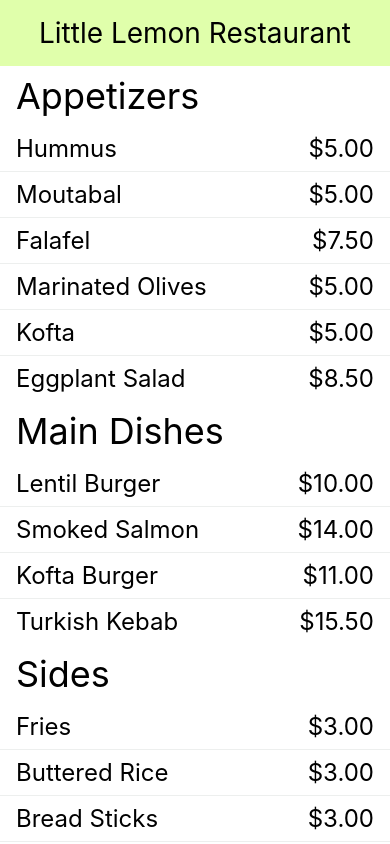
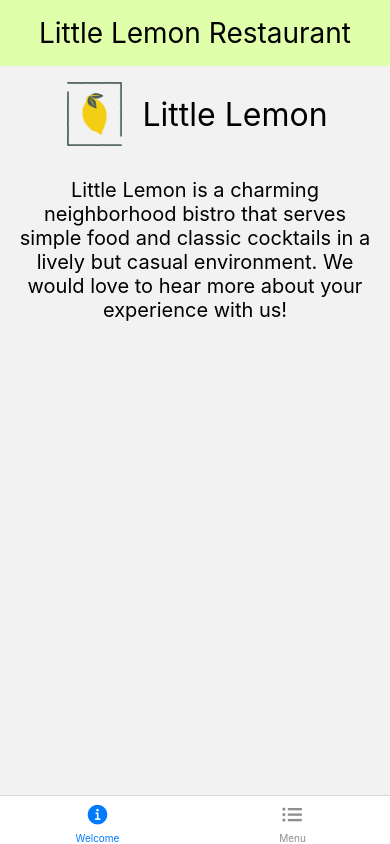
Before and after one commit to vhalchuk/little-lemon, a React Native app: screen /Home in a window 390 px wide. Built offline with nearby package versions, Linux system fonts and the light colour scheme.

Commit message:
Setup stack and tab navigation

```diff
--- a/App.js
+++ b/App.js
@@ -1,14 +1,27 @@
 import { StatusBar } from "react-native";
+import { NavigationContainer } from "@react-navigation/native";
+import { createNativeStackNavigator } from "@react-navigation/native-stack";
 import { SafeAreaProvider } from "react-native-safe-area-context";
 import Header from "./components/Header";
-import MenuItems from "./components/MenuItems";
+import Login from "./screens/Login";
+import Home from "./screens/Home";
+
+const Stack = createNativeStackNavigator();
 
 export default function App() {
   return (
-    <SafeAreaProvider>
-      <StatusBar barStyle="dark-content" />
-      <Header />
-      <MenuItems />
-    </SafeAreaProvider>
+    <NavigationContainer>
+      <SafeAreaProvider>
+        <StatusBar barStyle="dark-content" />
+        <Header />
+        <Stack.Navigator
+          initialRouteName="Login"
+          screenOptions={{ headerShown: false }}
+        >
+          <Stack.Screen name="Login" component={Login} />
+          <Stack.Screen name="Home" component={Home} />
+        </Stack.Navigator>
+      </SafeAreaProvider>
+    </NavigationContainer>
   );
 }
--- a/components/MenuItems.js
+++ /dev/null
@@ -1,98 +0,0 @@
-import { SectionList, StyleSheet, Text, View } from "react-native";
-import Footer from "./Footer";
-
-const menuItemsToDisplay = [
-  {
-    title: "Appetizers",
-    data: [
-      { name: "Hummus", price: "$5.00" },
-      { name: "Moutabal", price: "$5.00" },
-      { name: "Falafel", price: "$7.50" },
-      { name: "Marinated Olives", price: "$5.00" },
-      { name: "Kofta", price: "$5.00" },
-      { name: "Eggplant Salad", price: "$8.50" },
-    ],
-  },
-  {
-    title: "Main Dishes",
-    data: [
-      { name: "Lentil Burger", price: "$10.00" },
-      { name: "Smoked Salmon", price: "$14.00" },
-      { name: "Kofta Burger", price: "$11.00" },
-      { name: "Turkish Kebab", price: "$15.50" },
-    ],
-  },
-  {
-    title: "Sides",
-    data: [
-      { name: "Fries", price: "$3.00", id: "11K" },
-      { name: "Buttered Rice", price: "$3.00" },
-      { name: "Bread Sticks", price: "$3.00" },
-      { name: "Pita Pocket", price: "$3.00" },
-      { name: "Lentil Soup", price: "$3.75" },
-      { name: "Greek Salad", price: "$6.00" },
-      { name: "Rice Pilaf", price: "$4.00" },
-    ],
-  },
-  {
-    title: "Desserts",
-    data: [
-      { name: "Baklava", price: "$3.00" },
-      { name: "Tartufo", price: "$3.00" },
-      { name: "Tiramisu", price: "$5.00" },
-      { name: "Panna Cotta", price: "$5.00" },
-    ],
-  },
-];
-export default function MenuItems() {
-  const renderSectionHeader = ({ section: { title } }) => (
-    <View style={styles.sectionContainer}>
-      <Text style={styles.sectionTitle}>{title}</Text>
-    </View>
-  );
-
-  return (
-    <SectionList
-      keyExtractor={(item, index) => item + index}
-      sections={menuItemsToDisplay}
-      renderSectionHeader={renderSectionHeader}
-      ItemSeparatorComponent={() => <View style={styles.separator} />}
-      renderItem={({ item }) => {
-        return (
-          <View key={item.id} style={styles.itemContainer}>
-            <Text style={styles.itemText}>{item.name}</Text>
-            <Text style={styles.itemText}>{item.price}</Text>
-          </View>
-        );
-      }}
-      ListFooterComponent={Footer}
-    />
-  );
-}
-
-const styles = StyleSheet.create({
-  separator: {
-    borderBottomWidth: 1,
-    borderColor: "#EDEFEE",
-  },
-  sectionContainer: {
-    paddingHorizontal: 16,
-    paddingVertical: 8,
-    backgroundColor: "white",
-  },
-  sectionTitle: {
-    color: "black",
-    fontSize: 36,
-  },
-  itemContainer: {
-    paddingHorizontal: 16,
-    display: "flex",
-    flexDirection: "row",
-    justifyContent: "space-between",
-    paddingVertical: 8,
-  },
-  itemText: {
-    color: "black",
-    fontSize: 24,
-  },
-});
--- a/package.json
+++ b/package.json
@@ -9,6 +9,9 @@
     "web": "expo start --web"
   },
   "dependencies": {
+    "@react-navigation/bottom-tabs": "^6.5.9",
+    "@react-navigation/native": "^6.1.8",
+    "@react-navigation/native-stack": "^6.9.14",
     "expo": "~49.0.13",
     "expo-status-bar": "~1.6.0",
     "react": "18.2.0",
--- /dev/null
+++ b/screens/Home.js
@@ -0,0 +1,32 @@
+import { createBottomTabNavigator } from "@react-navigation/bottom-tabs";
+import Ionicons from "@expo/vector-icons/Ionicons";
+import Welcome from "./Welcome";
+import Menu from "./Menu";
+
+const Tabs = createBottomTabNavigator();
+
+export default function Home() {
+  return (
+    <Tabs.Navigator
+      initialRouteName="Welcome"
+      screenOptions={({ route }) => ({
+        headerShown: false,
+        tabBarIcon: ({ focused, color, size }) => {
+          let iconName;
+
+          if (route.name === "Welcome") {
+            iconName = focused
+              ? "ios-information-circle"
+              : "ios-information-circle-outline";
+          } else if (route.name === "Menu") {
+            iconName = "ios-list";
+          }
+          return <Ionicons name={iconName} size={size} color={color} />;
+        },
+      })}
+    >
+      <Tabs.Screen name="Welcome" component={Welcome} />
+      <Tabs.Screen name="Menu" component={Menu} />
+    </Tabs.Navigator>
+  );
+}
--- a/components/LoginForm.js
+++ b/screens/Login.js
@@ -8,11 +8,12 @@ import {
   View,
 } from "react-native";
 import { useState } from "react";
+import { useNavigation } from "@react-navigation/native";
 
-export default function LoginForm() {
+export default function Login() {
   const [email, setEmail] = useState("");
   const [password, setPassword] = useState("");
-  const [loggedIn, setLoggedIn] = useState(false);
+  const { replace } = useNavigation();
 
   return (
     <KeyboardAvoidingView
@@ -21,10 +22,6 @@ export default function LoginForm() {
     >
       <View style={{ flex: 1 }}>
         <Text style={styles.title}>Welcome to Little Lemon</Text>
-        {loggedIn && (
-          <Text style={styles.loggedInText}>You are logged in!</Text>
-        )}
-        {!loggedIn && (
         <>
           <Text style={styles.subtitle}>Login to continue</Text>
           <TextInput
@@ -44,15 +41,11 @@ export default function LoginForm() {
             keyboardType="default"
           />
           <View style={styles.buttonContainer}>
-              <Pressable
-                style={styles.button}
-                onPress={() => setLoggedIn(true)}
-              >
+            <Pressable style={styles.button} onPress={() => replace("Home")}>
               <Text style={styles.buttonText}>Log In</Text>
             </Pressable>
           </View>
         </>
-        )}
       </View>
     </KeyboardAvoidingView>
   );
@@ -96,8 +89,4 @@ const styles = StyleSheet.create({
     textAlign: "center",
     fontSize: 24,
   },
-  loggedInText: {
-    textAlign: "center",
-    fontSize: 24,
-  },
 });
--- /dev/null
+++ b/screens/Menu.js
@@ -0,0 +1,97 @@
+import { SectionList, StyleSheet, Text, View } from "react-native";
+
+export default function Menu() {
+  const renderSectionHeader = ({ section: { title } }) => (
+    <View style={styles.sectionContainer}>
+      <Text style={styles.sectionTitle}>{title}</Text>
+    </View>
+  );
+
+  return (
+    <SectionList
+      keyExtractor={(item, index) => item + index}
+      sections={menuItemsToDisplay}
+      renderSectionHeader={renderSectionHeader}
+      ItemSeparatorComponent={() => <View style={styles.separator} />}
+      renderItem={({ item }) => {
+        return (
+          <View key={item.id} style={styles.itemContainer}>
+            <Text style={styles.itemText}>{item.name}</Text>
+            <Text style={styles.itemText}>{item.price}</Text>
+          </View>
+        );
+      }}
+    />
+  );
+}
+
+const styles = StyleSheet.create({
+  separator: {
+    borderBottomWidth: 1,
+    borderColor: "#EDEFEE",
+  },
+  sectionContainer: {
+    paddingHorizontal: 16,
+    paddingVertical: 8,
+    backgroundColor: "white",
+  },
+  sectionTitle: {
+    color: "black",
+    fontSize: 36,
+  },
+  itemContainer: {
+    paddingHorizontal: 16,
+    display: "flex",
+    flexDirection: "row",
+    justifyContent: "space-between",
+    paddingVertical: 8,
+  },
+  itemText: {
+    color: "black",
+    fontSize: 24,
+  },
+});
+
+const menuItemsToDisplay = [
+  {
+    title: "Appetizers",
+    data: [
+      { name: "Hummus", price: "$5.00" },
+      { name: "Moutabal", price: "$5.00" },
+      { name: "Falafel", price: "$7.50" },
+      { name: "Marinated Olives", price: "$5.00" },
+      { name: "Kofta", price: "$5.00" },
+      { name: "Eggplant Salad", price: "$8.50" },
+    ],
+  },
+  {
+    title: "Main Dishes",
+    data: [
+      { name: "Lentil Burger", price: "$10.00" },
+      { name: "Smoked Salmon", price: "$14.00" },
+      { name: "Kofta Burger", price: "$11.00" },
+      { name: "Turkish Kebab", price: "$15.50" },
+    ],
+  },
+  {
+    title: "Sides",
+    data: [
+      { name: "Fries", price: "$3.00", id: "11K" },
+      { name: "Buttered Rice", price: "$3.00" },
+      { name: "Bread Sticks", price: "$3.00" },
+      { name: "Pita Pocket", price: "$3.00" },
+      { name: "Lentil Soup", price: "$3.75" },
+      { name: "Greek Salad", price: "$6.00" },
+      { name: "Rice Pilaf", price: "$4.00" },
+    ],
+  },
+  {
+    title: "Desserts",
+    data: [
+      { name: "Baklava", price: "$3.00" },
+      { name: "Tartufo", price: "$3.00" },
+      { name: "Tiramisu", price: "$5.00" },
+      { name: "Panna Cotta", price: "$5.00" },
+    ],
+  },
+];
--- a/components/WelcomeScreen.js
+++ b/screens/Welcome.js
@@ -1,7 +1,7 @@
 import { Image, StyleSheet, Text, View } from "react-native";
 import logo from "../assets/logo.png";
 
-export default function WelcomeScreen() {
+export default function Welcome() {
   return (
     <>
       <View style={styles.titleContainer}>
```
Also changed, not shown: 1 other file (tests, documents, lock files or other folders). Lines whose indentation alone changed are shown as unchanged.
